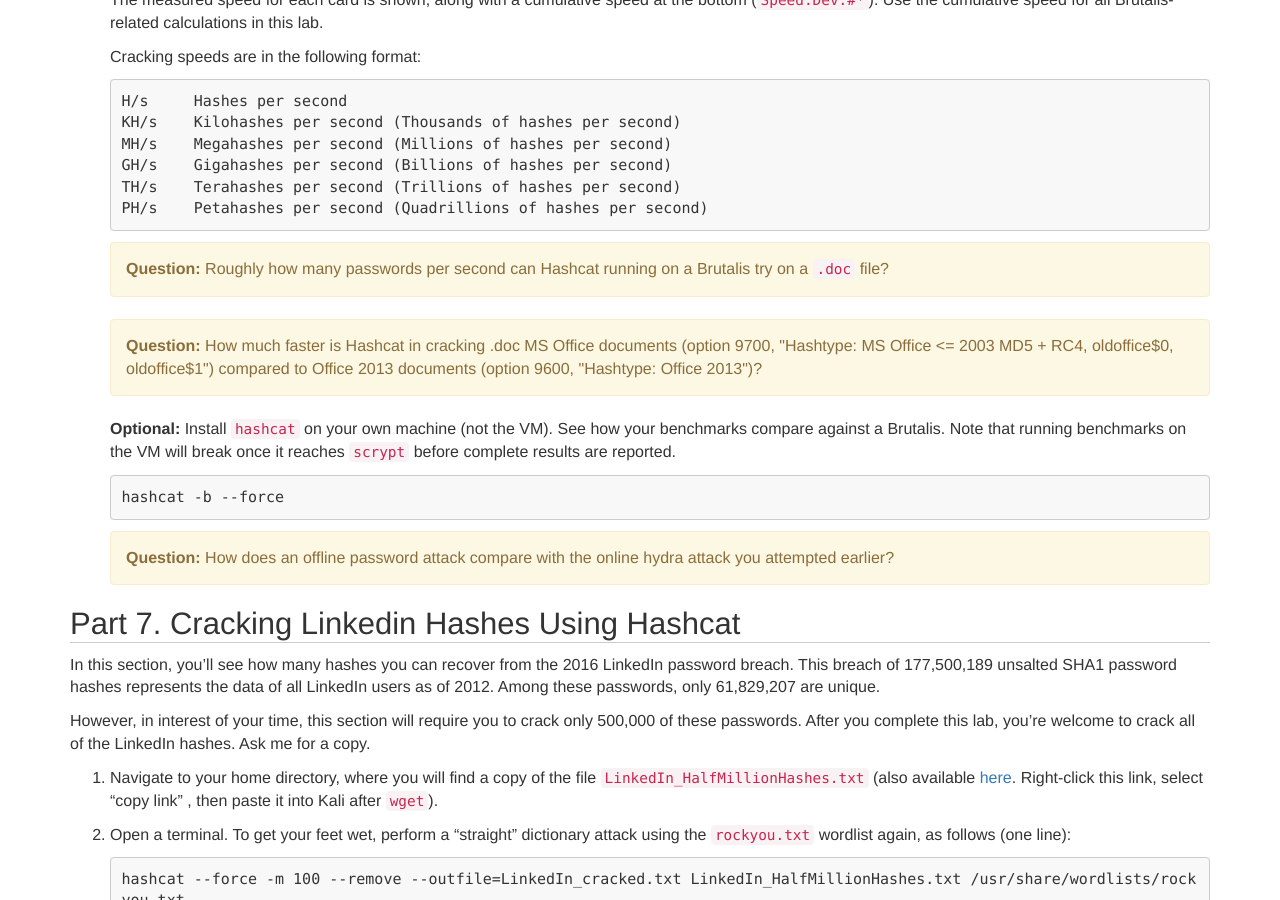
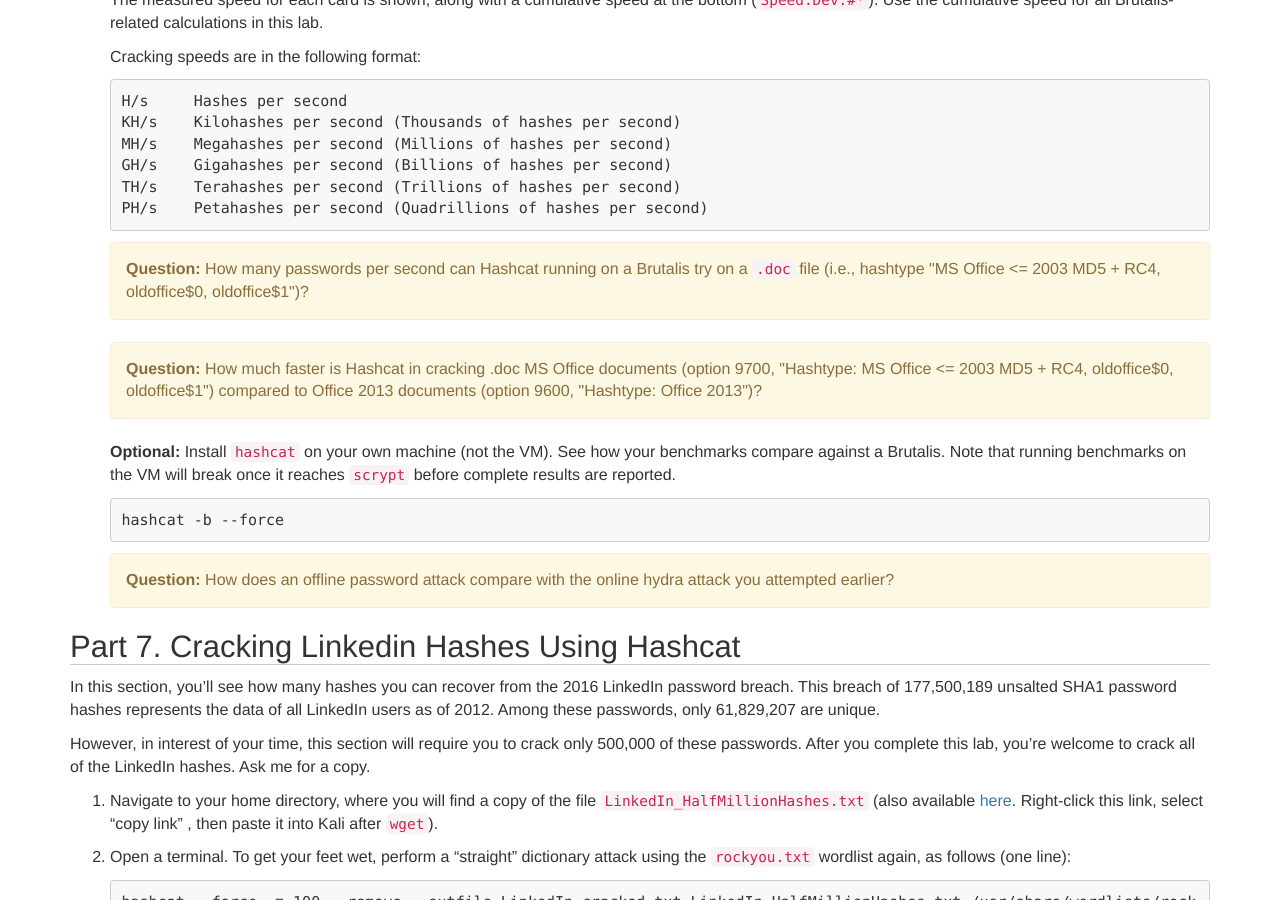
Before and after one commit to security-assignments/security-assignments.github.io, a Jekyll site: the page built from _labs/lab_password_cracking.md, in a window 1280 px wide and 900 px high, scrolled down 5355 px. Built offline with Jekyll 4.4.1, drawn with Linux system fonts in a browser that asks for light colours.

Commit message:
Updated password lab instructions

```diff
--- a/_labs/lab_password_cracking.md
+++ b/_labs/lab_password_cracking.md
@@ -205,7 +205,7 @@ then run the command, <code>brew install hashcat</code>.</p>
         TH/s	Terahashes per second (Trillions of hashes per second)
         PH/s	Petahashes per second (Quadrillions of hashes per second)
 
-    {% include lab_question.html question='Roughly how many passwords per second can Hashcat running on a Brutalis try on a <code>.doc</code> file?' %}
+    {% include lab_question.html question='How many passwords per second can Hashcat running on a Brutalis try on a <code>.doc</code> file (i.e., hashtype "MS Office <= 2003 MD5 + RC4, oldoffice$0, oldoffice$1")?' %}
 
     {% include lab_question.html question='How much faster is Hashcat in cracking .doc MS Office documents (option 9700, "Hashtype: MS Office <= 2003 MD5 + RC4, oldoffice$0, oldoffice$1") compared to Office 2013 documents (option 9600, "Hashtype: Office 2013")?' %}
 
```
